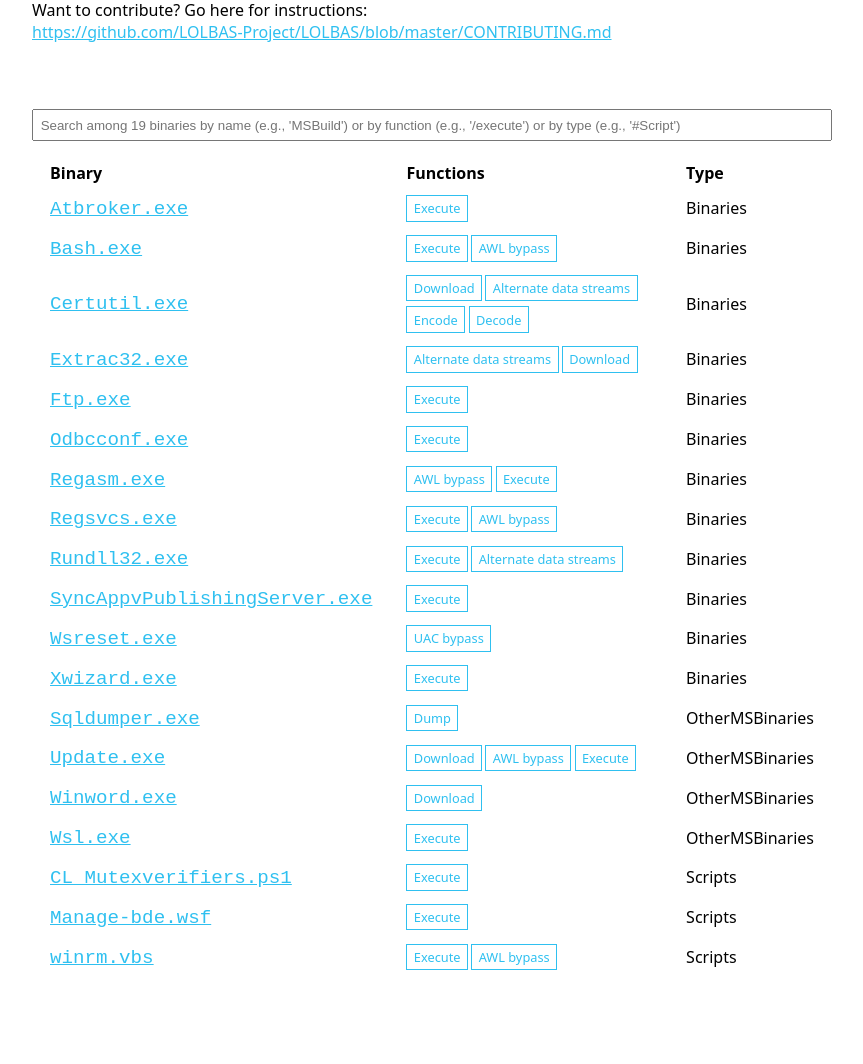
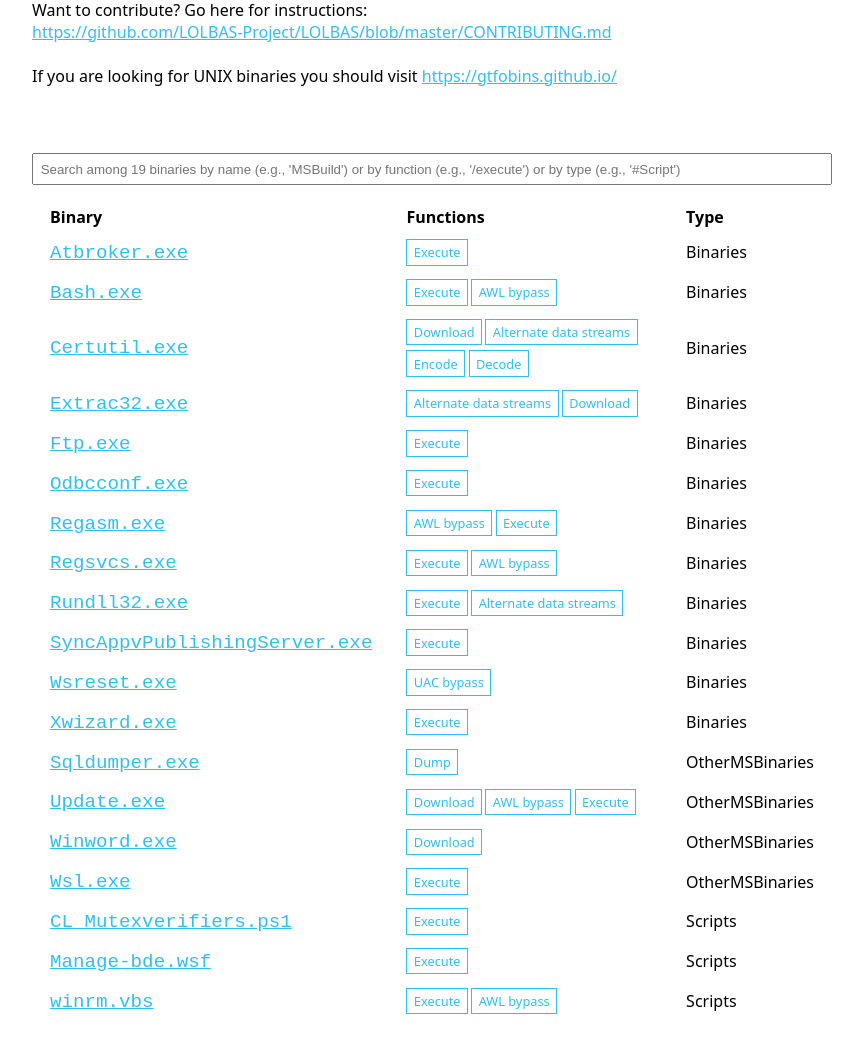
Before and after one commit to LOLBAS-Project/LOLBAS-Project.github.io, a Jekyll site: the page built from index.md, in a window 1280 px wide. Shown: the part 390-1454 px from the top of the page, without its empty margins (208-1071 px from the left). Built offline with Jekyll 4.4.1, drawn with Linux system fonts in a browser that asks for light colours; before the commit the page ends 1410 px from its top, so only the background shows below that.

Commit message:
Added link to GTFOBins

```diff
--- a/index.md
+++ b/index.md
@@ -23,6 +23,9 @@
 Go here for instructions:
 <br>
 <a href="https://github.com/LOLBAS-Project/LOLBAS/blob/master/CONTRIBUTING.md">https://github.com/LOLBAS-Project/LOLBAS/blob/master/CONTRIBUTING.md</a>
+<br>
+<br>
+If you are looking for UNIX binaries you should visit <a href="https://gtfobins.github.io/">https://gtfobins.github.io/</a>
 
 [functions]: /functions/
 {% include bin_table.html %}
```
